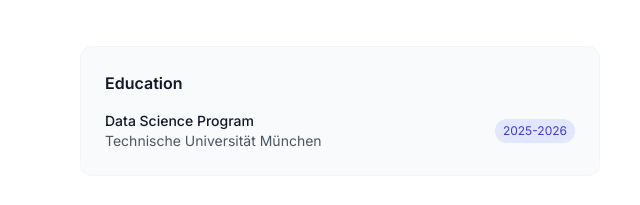
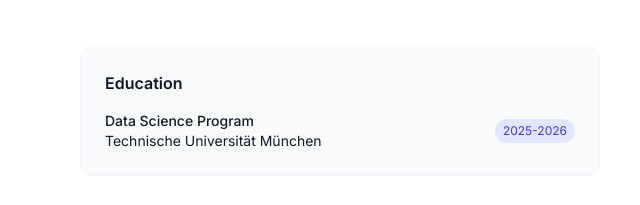
Before and after one commit to alejandrabarcena/revicv, a website: page index.html in a window 1280 px wide. Shown: the part 780-985 px from the top of the page, 592-1232 px from the left. Drawn offline with nearby package versions, Linux system fonts and the light colour scheme.

Commit message:
Change text color for Data Science Program description

```diff
--- a/index.html
+++ b/index.html
@@ -302,7 +302,7 @@
                     <p class="font-medium text-gray-900">
                       Data Science Program
                     </p>
-                    <p class="text-gray-600">
+                    <p class="text-gray-900">
                      Technische Universität München
                     </p>
                   </div>
```
